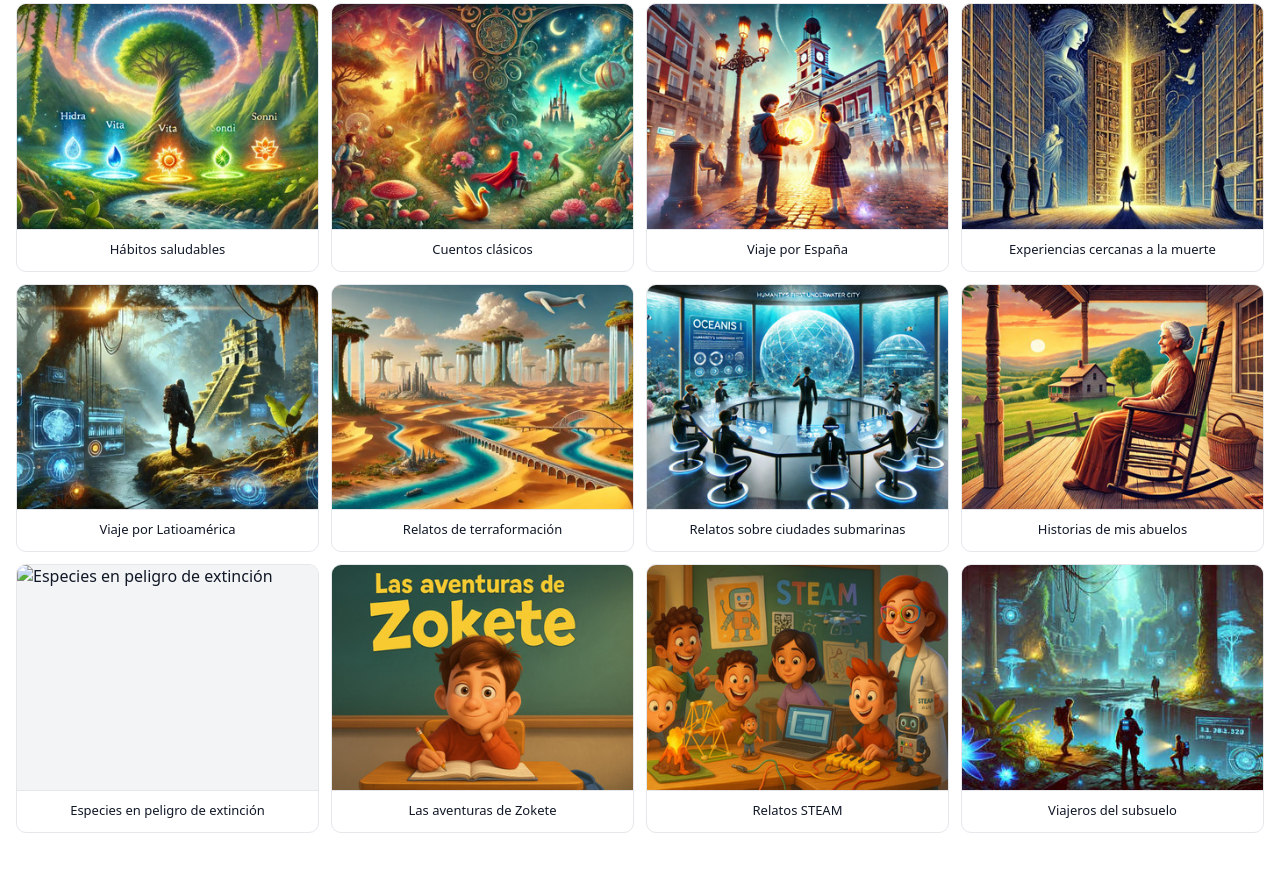
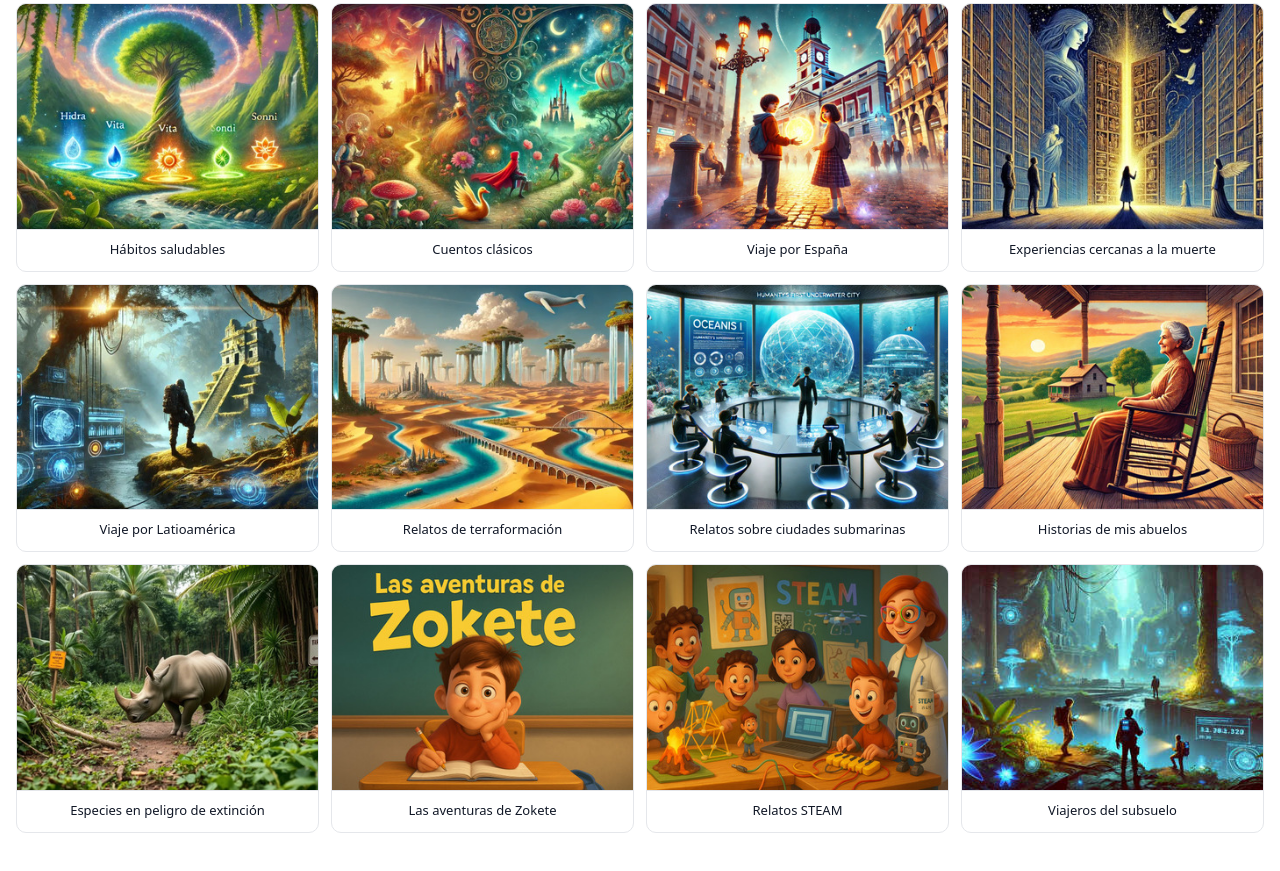
Before and after one commit to smartint/digital, a plain HTML site: page index.html in a window 1280 px wide. Shown: the part 1757-2628 px from the top of the page. Drawn offline with Linux system fonts and the light colour scheme.

Commit message:
Update image source for endangered species section

```diff
--- a/index.html
+++ b/index.html
@@ -204,7 +204,7 @@
                 <figcaption class="cap">Historias de mis abuelos</figcaption>
               </figure>
       <figure class="gitem">
-                <div class="thumb"><img src="imglink" alt="Especies en peligro de extinción" loading="lazy"></div>
+                <div class="thumb"><img src="33.jpg" alt="Especies en peligro de extinción" loading="lazy"></div>
                 <figcaption class="cap">Especies en peligro de extinción</figcaption>
               </figure>
       <figure class="gitem">
```
